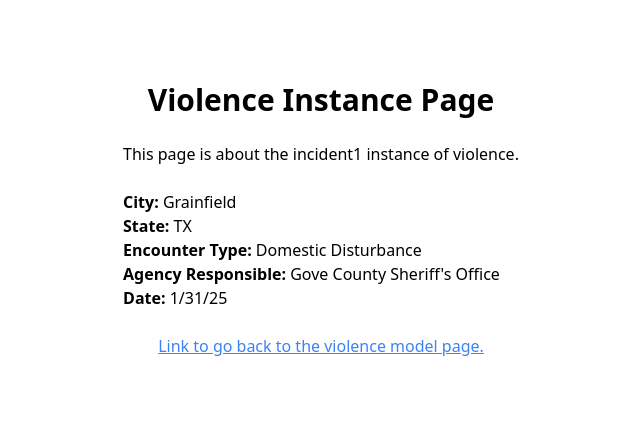
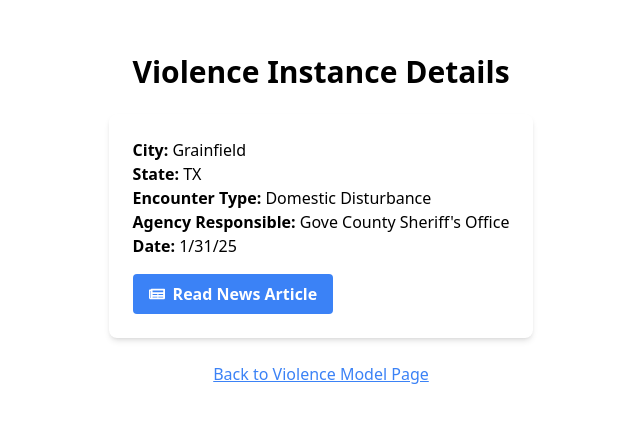
Before and after one commit to gordonworldlee/PoliceIncidents, a Next.js app in the folder justice-watch-frontend/: page /violence/incident1 in a window 1280 px wide. Shown: the part 180-602 px from the top of the page, without its empty margins (319-959 px from the left). Built offline with nearby package versions, Linux system fonts and the light colour scheme.

Commit message:
adding cards

```diff
--- a/justice-watch-frontend/app/violence/[violenceId]/page.tsx
+++ b/justice-watch-frontend/app/violence/[violenceId]/page.tsx
@@ -1,4 +1,5 @@
 import Link from "next/link";
+import { FaNewspaper } from "react-icons/fa";
 
 interface ViolenceInstance {
   id: string;
@@ -7,6 +8,7 @@ interface ViolenceInstance {
   encounter_type: string;
   agency_responsible: string;
   date: string;
+  news: string;
 }
 
 interface ViolencePageProps {
@@ -14,6 +16,15 @@ interface ViolencePageProps {
     violenceId: string;
   };
 }
+
+const NewsLink = ({ url }: { url: string }) => (
+  <Link href={url} target="_blank" rel="noopener noreferrer">
+    <button className="bg-blue-500 hover:bg-blue-700 text-white font-bold py-2 px-4 rounded inline-flex items-center">
+      <FaNewspaper className="mr-2" />
+      <span>Read News Article</span>
+    </button>
+  </Link>
+);
 
 export default function ViolenceInstancePage({ params }: ViolencePageProps) {
   const { violenceId } = params;
@@ -26,7 +37,8 @@ export default function ViolenceInstancePage({ params }: ViolencePageProps) {
       state: "TX",
       encounter_type: "Domestic Disturbance",
       agency_responsible: "Gove County Sheriff's Office",
-      date: "1/31/25"
+      date: "1/31/25",
+      news: "https://vtdigger.org/2025/01/24/federal-prosecutors-file-charges-in-probe-of-fatal-shooting-of-border-patrol-agent-in-vermont/"
     },
     incident2: {
       id: "incident2",
@@ -34,7 +46,8 @@ export default function ViolenceInstancePage({ params }: ViolencePageProps) {
       state: "TX",
       encounter_type: "Mental Health/Welfare Check",
       agency_responsible: "Austin Police Department",
-      date: "2/15/25"
+      date: "2/15/25",
+      news: "https://www.fox8live.com/2025/01/18/father-kills-wife-shoots-3-children-before-being-killed-by-jpso-deputies-river-ridge/"
     },
     incident3: {
       id: "incident3",
@@ -42,7 +55,8 @@ export default function ViolenceInstancePage({ params }: ViolencePageProps) {
       state: "TX",
       encounter_type: "Violent Crime",
       agency_responsible: "Dallas Police Department",
-      date: "3/1/25"
+      date: "3/1/25",
+      news: "https://www.fox10phoenix.com/news/phoenix-police-scene-officer-involved-shooting-laveen"
     }
   };
 
@@ -55,23 +69,22 @@ export default function ViolenceInstancePage({ params }: ViolencePageProps) {
   return (
   <div className="flex items-center justify-center min-h-screen">
     <div className="text-center">
-        <h1 className="text-3xl font-bold">Violence Instance Page</h1>
-        <br />
-        <p>This page is about the {instance.id} instance of violence.</p>
-        <br />
-        <div className="text-left">
+      <h1 className="text-3xl font-bold">Violence Instance Details</h1>
+      <div className="mt-6 text-left bg-white shadow-md rounded-lg p-6">
         <p><strong>City:</strong> {instance.city}</p>
         <p><strong>State:</strong> {instance.state}</p>
         <p><strong>Encounter Type:</strong> {instance.encounter_type}</p>
         <p><strong>Agency Responsible:</strong> {instance.agency_responsible}</p>
         <p><strong>Date:</strong> {instance.date}</p>
+        <div className="mt-4">
+          <NewsLink url={instance.news} />
         </div>
-        <br />
-        <p>
-          <Link className="text-blue-500 underline" href="/violence">
-            Link to go back to the violence model page.
+      </div>
+      <div className="mt-6">
+        <Link className="text-blue-500 hover:text-blue-700 underline" href="/violence">
+          Back to Violence Model Page
         </Link>
-        </p>
+      </div>
     </div>
   </div>
   );
--- a/justice-watch-frontend/app/violence/page.tsx
+++ b/justice-watch-frontend/app/violence/page.tsx
@@ -1,4 +1,6 @@
 import Link from "next/link";
+import { MapContainer, TileLayer, Marker } from "react-leaflet";
+import MarkerClusterGroup from "react-leaflet-markercluster";
 
 export default function ViolenceModelPage() {
   const incidents = [
```
Also changed, not shown: justice-watch-frontend/package.json (+10 -5 lines), 1 other file (tests, documents, lock files or other folders). Lines whose indentation alone changed are shown as unchanged.
